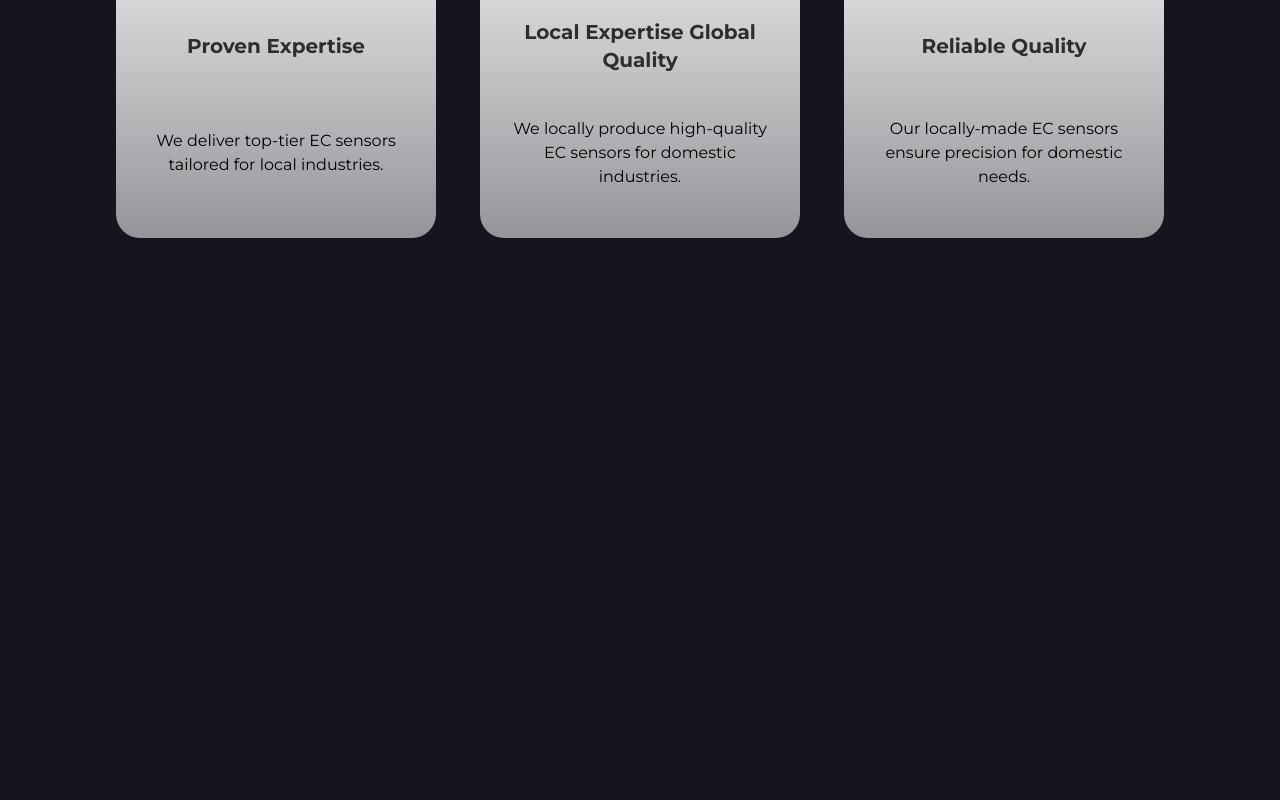
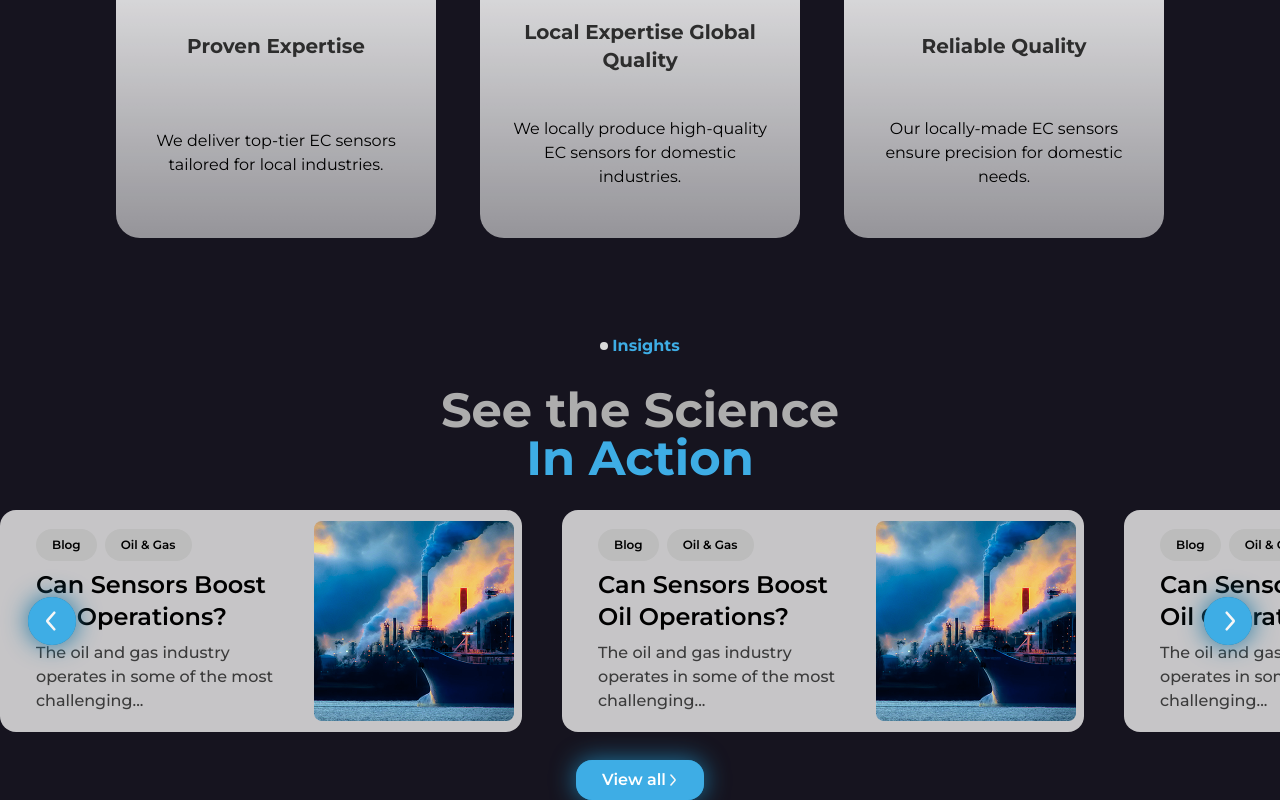
Before and after one commit to parsa-ai/rad-sensor, a Next.js app: page / in a window 1280 px wide. Shown: the part 3628-4428 px from the top of the page. Before the commit the page ends 3866 px from the top, so only its background shows below. Built offline with nearby package versions, Linux system fonts and the light colour scheme.

Commit message:
feat: add blog

```diff
--- /dev/null
+++ b/src/app/components/pages/home/Blog.jsx
@@ -0,0 +1,130 @@
+'use client'
+import Link from 'next/link'
+import React, { useRef, useState } from 'react'
+import SliderArrow from '../../ui/icons/SliderArrow'
+
+function Blog() {
+    const [start, setStart] = useState(0)
+    const scrollRef = useRef(null)
+    const Blogs = [
+        {
+            id: 0,
+            categorys: ['Blog', 'Oil & Gas'],
+            title: 'Can Sensors Boost Oil Operations?',
+            text: 'The oil and gas industry operates in some of the most challenging...',
+            image: '/images/HomeBlog/p1.png'
+        },
+        {
+            id: 1,
+            categorys: ['Blog', 'Oil & Gas'],
+            title: 'Can Sensors Boost Oil Operations?',
+            text: 'The oil and gas industry operates in some of the most challenging...',
+            image: '/images/HomeBlog/p1.png'
+        },
+        {
+            id: 2,
+            categorys: ['Blog', 'Oil & Gas'],
+            title: 'Can Sensors Boost Oil Operations?',
+            text: 'The oil and gas industry operates in some of the most challenging...',
+            image: '/images/HomeBlog/p1.png'
+        },
+        {
+            id: 3,
+            categorys: ['Blog', 'Oil & Gas'],
+            title: 'Can Sensors Boost Oil Operations?',
+            text: 'The oil and gas industry operates in some of the most challenging...',
+            image: '/images/HomeBlog/p1.png'
+        }
+    ]
+
+    function ScrollEd(x) {
+        scrollRef.current.scrollBy({
+            left: x,
+            top: 0,
+            behavior: 'smooth'
+        });
+    }
+
+    function ScrollToZero(x) {
+        scrollRef.current.scrollTo({
+            left: x,
+            top: 0,
+            behavior: 'smooth'
+        });
+    }
+
+    function BtnRight() {
+        if (start >= scrollRef.current.offsetWidth - 562) {
+            setStart(0)
+            ScrollToZero(0)
+        }
+        else {
+            setStart(start + 562)
+            ScrollEd(562)
+        }
+    }
+    function BtnLeft() {
+        if (start <= 0) {
+            setStart(1124)
+            ScrollToZero(1124)
+        }
+        else {
+            setStart(start - 562)
+            ScrollEd(-562)
+        }
+    }
+    return (
+        <section className='flex flex-col  justify-center items-center w-full gap-7'>
+            <article className='text-[#3EADE5] text-base font-bold flex justify-center h-fit items-center gap-1'><div className='w-2 h-2 bg-[#D9D9D9] rounded-2xl' />Insights</article>
+            <article className='flex flex-col items-center'>
+                <h4 className='text-[#ADADAD] font-bold text-5xl'>See the Science</h4>
+                <h4 className='text-[#3EADE5] font-bold text-5xl'>In Action</h4>
+            </article>
+            <article className='flex w-full  relative'>
+                <div className='overflow-hidden w-full' ref={scrollRef} id='ull'>
+                    <ul className='flex w-fit gap-10' >
+                        {Blogs.map((blog) => {
+                            return (
+                                <li className='w-[522px] h-[222px] bg-[#C6C5C7] rounded-2xl p-2 ' key={blog.id}>
+                                    <Link className='w-full h-full flex items-center gap-4' href={'/blog/' + blog.id}>
+                                        <article className='flex-1 pl-7 overflow-hidden flex flex-col gap-2'>
+                                            <div className='flex gap-2'>
+                                                {blog.categorys.map((category, index) => {
+                                                    return (
+                                                        <span className='bg-[#BCBCBC] py-2 px-4 rounded-full text-xs font-semibold' key={index}>{category}</span>
+                                                    )
+                                                })}
+                                            </div>
+                                            <h5 className='text-2xl font-semibold'>
+                                                {blog.title}
+                                            </h5>
+                                            <p className='font-medium text-base text-[#3B3B3B] w-[250px] line-clamp-3'>
+                                                {blog.text}
+                                            </p>
+                                        </article>
+                                        <img src={blog.image} className='w-[200px] h-[200px]' alt="" />
+                                    </Link>
+                                </li>
+                            )
+                        })}
+                    </ul>
+                </div>
+                <div className={`w-full h-full absolute flex  justify-between items-center px-7 flex-row-reverse pointer-events-none`}>
+                    <button className={`w-12 h-12 flex justify-center items-center bg-[#3EADE5] rounded-full shadow-[0px_0px_0.5px_0px_#1E79A5,0px_0px_25px_0px_#1E79A5] pointer-events-auto`} onClick={BtnRight}>
+                        <SliderArrow className='rotate-180'></SliderArrow>
+                    </button>
+                    <button className={`w-12 h-12 flex justify-center items-center bg-[#3EADE5] rounded-full shadow-[0px_0px_0.5px_0px_#1E79A5,0px_0px_25px_0px_#1E79A5]  pointer-events-auto`} onClick={BtnLeft}>
+                        <SliderArrow></SliderArrow>
+                    </button>
+
+                </div>
+            </article>
+            <Link className=' h-10 w-32 flex justify-center items-center bg-[#3EADE5] rounded-2xl font-semibold shadow-[0px_0px_0.5px_0px_#1E79A5,0px_0px_25px_0px_#1E79A5]  text-white' href={'/blog'}>
+                View all
+                <SliderArrow className='rotate-180 w-3 h-3'></SliderArrow>
+            </Link>
+        </section>
+    )
+}
+
+export default Blog
--- /dev/null
+++ b/src/app/components/ui/icons/SliderArrow.jsx
@@ -0,0 +1,20 @@
+
+const SliderArrow = (props) => (
+  <svg
+    width={19}
+    height={20}
+    viewBox="0 0 16 23"
+    fill="none"
+    xmlns="http://www.w3.org/2000/svg"
+    {...props}
+  >
+    <path
+      d="M10 2L2.83457 10.1565C2.27819 10.7898 2 11.1065 2 11.5C2 11.8935 2.27819 12.2102 2.83457 12.8435L10 21"
+      stroke="#F7F7F7"
+      strokeWidth={3}
+      strokeLinecap="round"
+      strokeLinejoin="round"
+    />
+  </svg>
+);
+export default SliderArrow;
--- a/src/app/page.js
+++ b/src/app/page.js
@@ -1,5 +1,6 @@
 
 import About from "./components/pages/home/About";
+import Blog from "./components/pages/home/Blog";
 import Hero from "./components/pages/home/Hero";
 import Partners from "./components/pages/home/Partners";
 import Solutions from "./components/pages/home/Solutions";
@@ -15,6 +16,7 @@ export default function Home() {
       <Years></Years>
       <About></About>
       <WhyUs></WhyUs>
+      <Blog></Blog>
     </main>
   );
 }
```
Also changed, not shown: public/images/HomeBlog/p1.png (added).
